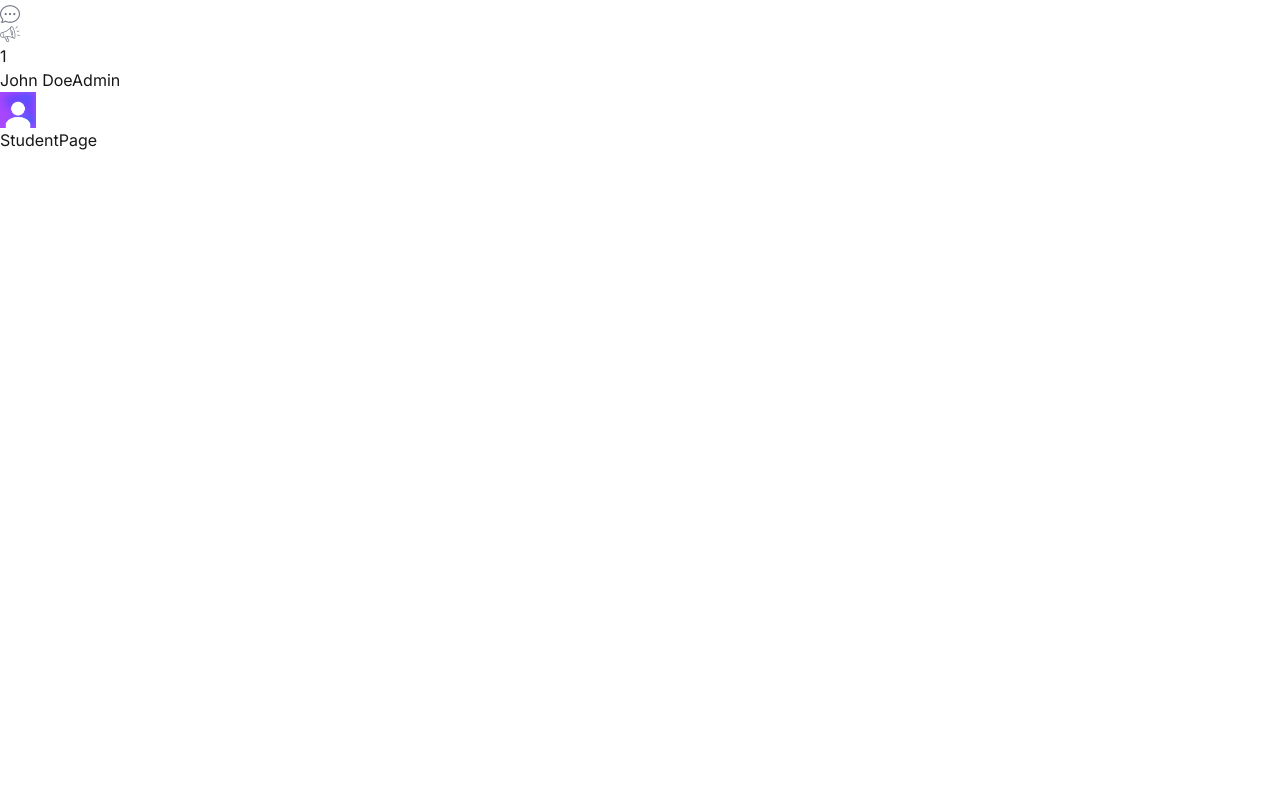
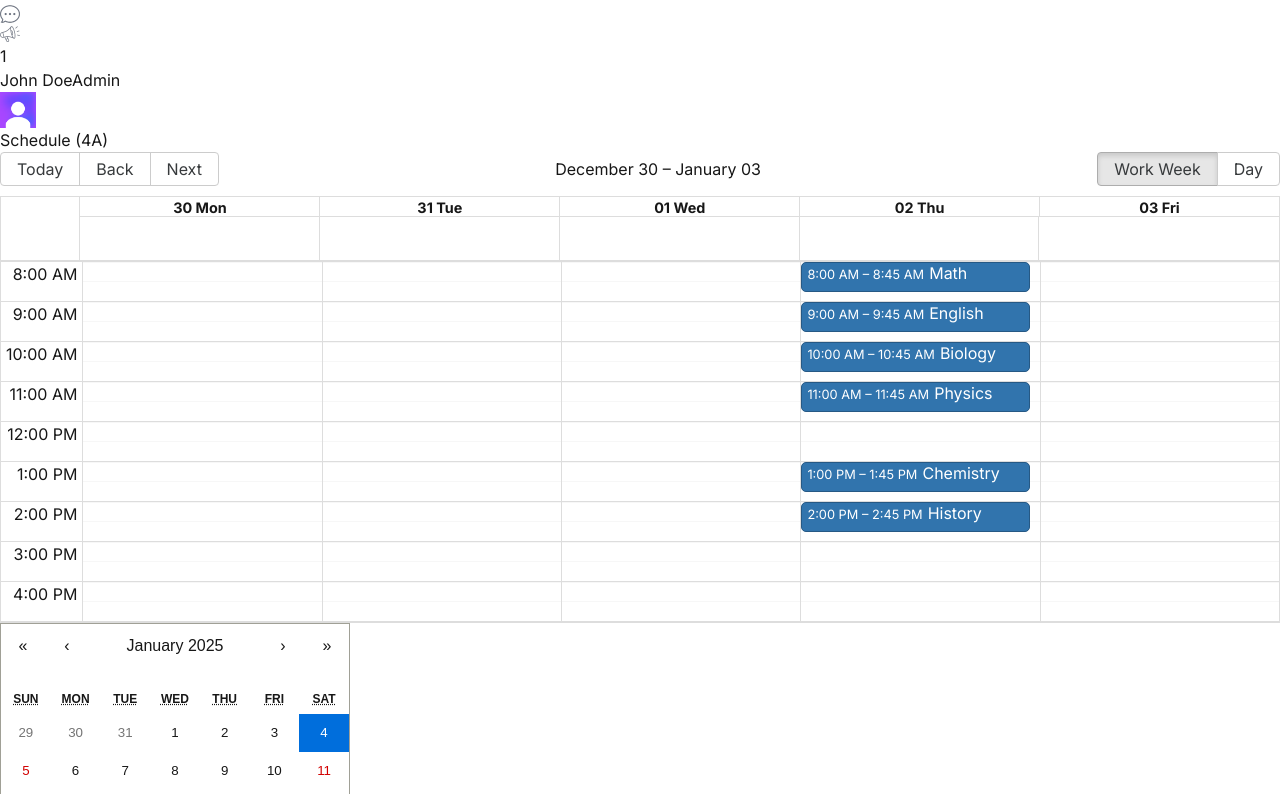
Before and after one commit to Manish6196/next-school-dashboard, a Next.js app: page /student in a window 1280 px wide. Shown: the part 886-1680 px from the top of the page. Before the commit the page ends 1038 px from the top, so only its background shows below. Built offline with nearby package versions, Linux system fonts and the light colour scheme.

Commit message:
feat: student dashboard

```diff
--- a/package.json
+++ b/package.json
@@ -9,8 +9,10 @@
     "lint": "next lint"
   },
   "dependencies": {
+    "moment": "^2.30.1",
     "next": "15.1.3",
     "react": "^19.0.0",
+    "react-big-calendar": "^1.13.2",
     "react-calendar": "^5.0.0",
     "react-dom": "^19.0.0",
     "recharts": "^2.15.0"
--- a/src/app/(dashboard)/student/page.tsx
+++ b/src/app/(dashboard)/student/page.tsx
@@ -1,5 +1,24 @@
+import Announcements from '@/components/Announcements';
+import BigCalendar from '@/components/BigCalender';
+import EventCalendar from '@/components/EventCalendar';
+
 const StudentPage = () => {
-  return <div className=''>StudentPage</div>;
+  return (
+    <div className='p-4 flex gap-4 flex-col xl:flex-row'>
+      {/* LEFT */}
+      <div className='w-full xl:w-2/3'>
+        <div className='h-full bg-white p-4 rounded-md'>
+          <h1 className='text-xl font-semibold'>Schedule (4A)</h1>
+          <BigCalendar />
+        </div>
+      </div>
+      {/* RIGHT */}
+      <div className='w-full xl:w-1/3 flex flex-col gap-8'>
+        <EventCalendar />
+        <Announcements />
+      </div>
+    </div>
+  );
 };
 
 export default StudentPage;
--- /dev/null
+++ b/src/components/BigCalender.tsx
@@ -0,0 +1,34 @@
+'use client';
+
+import { Calendar, momentLocalizer, View, Views } from 'react-big-calendar';
+import moment from 'moment';
+import { calendarEvents } from '@/lib/data';
+import 'react-big-calendar/lib/css/react-big-calendar.css';
+import { useState } from 'react';
+
+const localizer = momentLocalizer(moment);
+
+const BigCalendar = () => {
+  const [view, setView] = useState<View>(Views.WORK_WEEK);
+
+  const handleOnChangeView = (selectedView: View) => {
+    setView(selectedView);
+  };
+
+  return (
+    <Calendar
+      localizer={localizer}
+      events={calendarEvents}
+      startAccessor='start'
+      endAccessor='end'
+      views={['work_week', 'day']}
+      view={view}
+      style={{ height: '98%' }}
+      onView={handleOnChangeView}
+      min={new Date(2024, 1, 0, 8, 0, 0)}
+      max={new Date(2026, 1, 0, 17, 0, 0)}
+    />
+  );
+};
+
+export default BigCalendar;
--- a/src/lib/data.ts
+++ b/src/lib/data.ts
@@ -920,38 +920,38 @@
   {
     title: 'Math',
     allDay: false,
-    start: new Date(2025, 1, 12, 8, 0),
-    end: new Date(2025, 1, 12, 8, 45),
+    start: new Date(2025, 0, 2, 8, 0),
+    end: new Date(2025, 0, 2, 8, 45),
   },
   {
     title: 'English',
     allDay: false,
-    start: new Date(2025, 1, 12, 9, 0),
-    end: new Date(2025, 1, 12, 9, 45),
+    start: new Date(2025, 0, 2, 9, 0),
+    end: new Date(2025, 0, 2, 9, 45),
   },
   {
     title: 'Biology',
     allDay: false,
-    start: new Date(2025, 1, 12, 10, 0),
-    end: new Date(2025, 1, 12, 10, 45),
+    start: new Date(2025, 0, 2, 10, 0),
+    end: new Date(2025, 0, 2, 10, 45),
   },
   {
     title: 'Physics',
     allDay: false,
-    start: new Date(2025, 1, 12, 11, 0),
-    end: new Date(2025, 1, 12, 11, 45),
+    start: new Date(2025, 0, 2, 11, 0),
+    end: new Date(2025, 0, 2, 11, 45),
   },
   {
     title: 'Chemistry',
     allDay: false,
-    start: new Date(2025, 1, 12, 13, 0),
-    end: new Date(2025, 1, 12, 13, 45),
+    start: new Date(2025, 0, 2, 13, 0),
+    end: new Date(2025, 0, 2, 13, 45),
   },
   {
     title: 'History',
     allDay: false,
-    start: new Date(2025, 1, 12, 14, 0),
-    end: new Date(2025, 1, 12, 14, 45),
+    start: new Date(2025, 0, 2, 14, 0),
+    end: new Date(2025, 0, 2, 14, 45),
   },
   {
     title: 'English',
```
Also changed, not shown: 1 other file (tests, documents, lock files or other folders).
